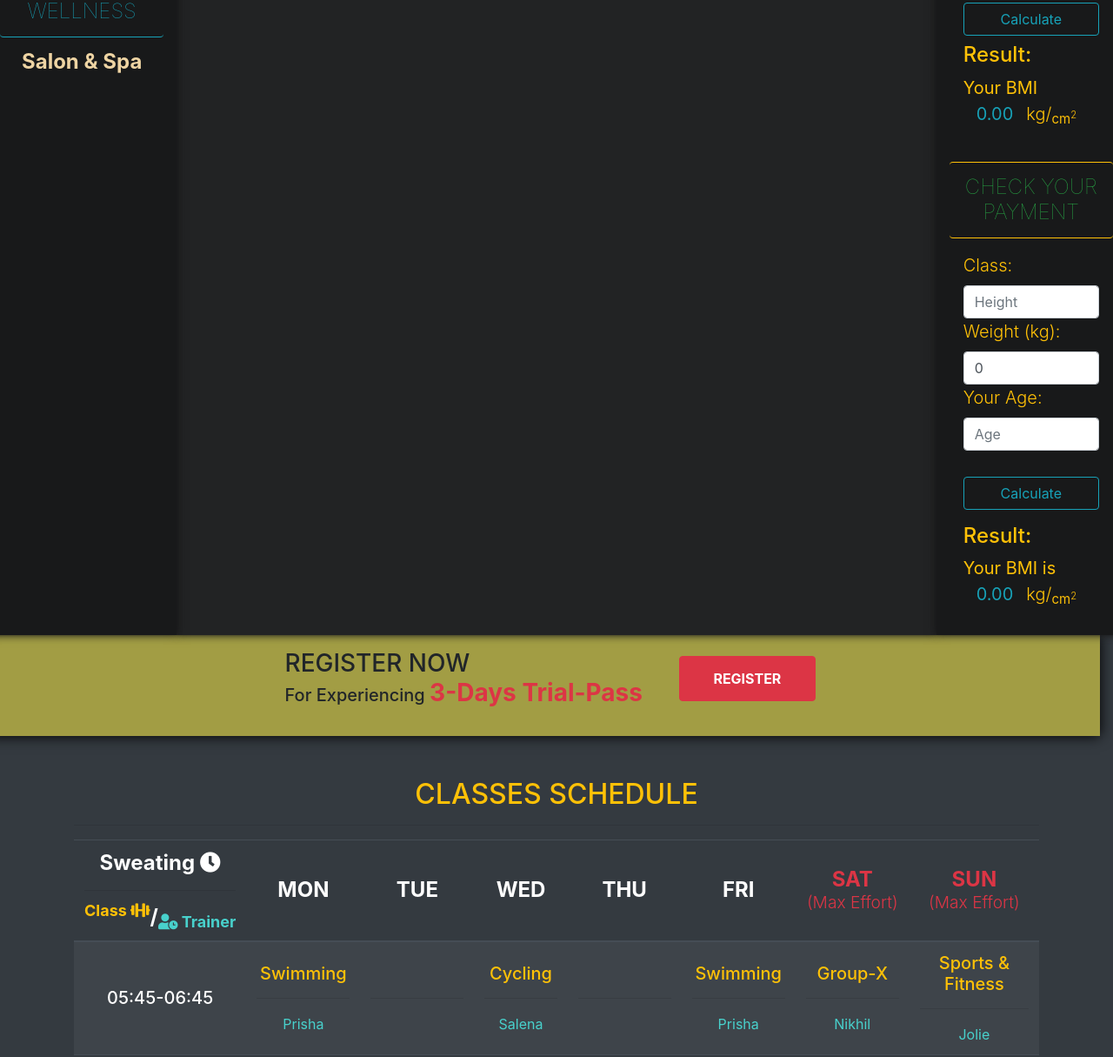
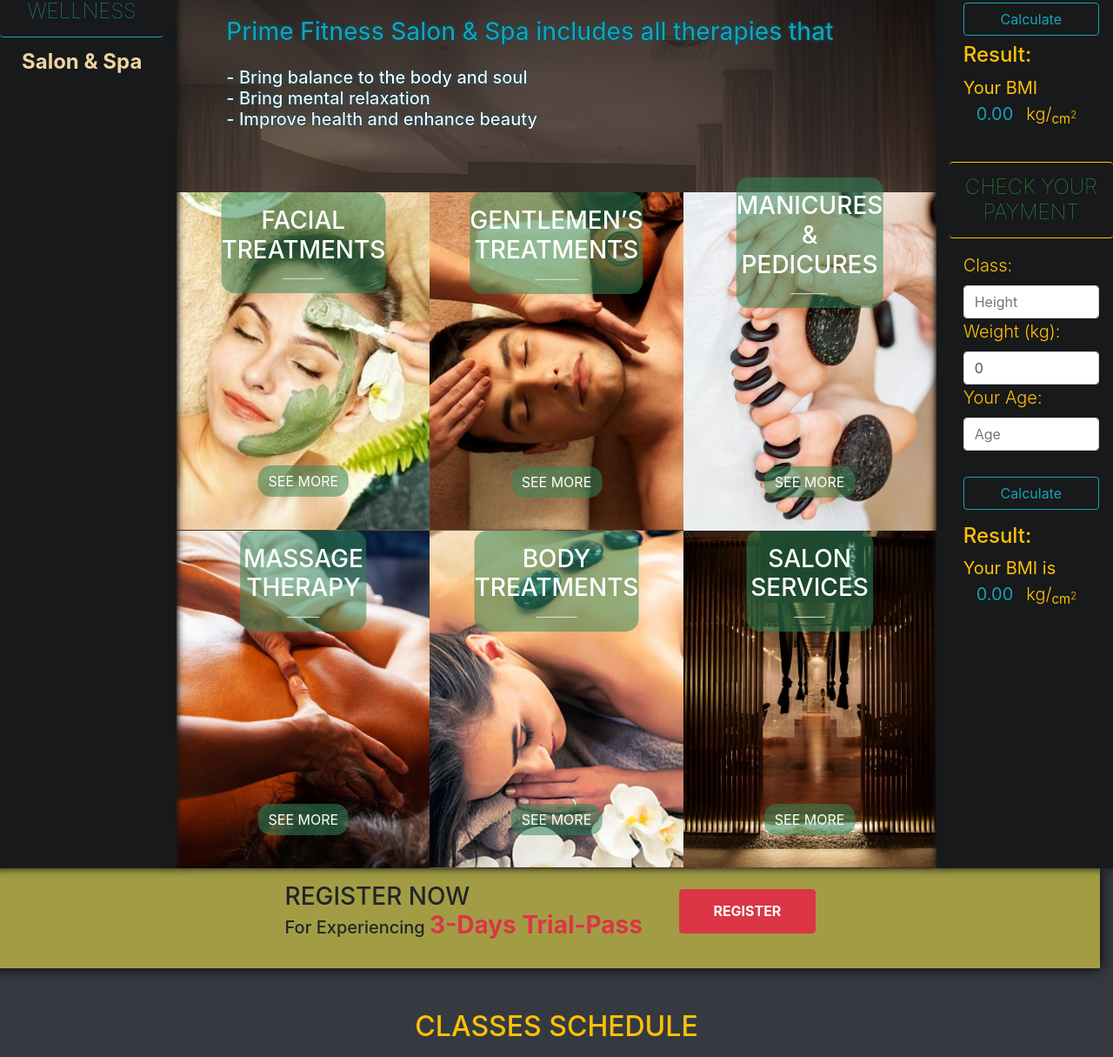
Before and after one commit to Maaguaete/2109.E0-eProject-Group_5, a plain HTML site: page services.html at #!/serSalonSpa in a window 1280 px wide. Shown: the part 573-1788 px from the top of the page at 87% size. Drawn offline with nearby package versions, Linux system fonts and the light colour scheme; some packages are replaced by stand-ins of ours.

Commit message:
update Salon Spa

```diff
--- a/serSalonSpa.html
+++ b/serSalonSpa.html
@@ -0,0 +1,69 @@
+<div class="row " style="background-image: url('images/spahead.jpg');
+min-height: 350px; background-repeat: no-repeat; background-size: cover;">
+    <h1 class="text-info w-100 text-right textSpa" style="position:relative;right:20%;top: 30px">SALON <small>&</small> SPA</h1>
+</div>
+<div class=" bgimgSpa row" style="background-attachment: fixed;background-position: center;background-repeat: no-repeat;background-size: cover;background-image: url( 'images/spabody.jpg' );min-height: 1024px; ">
+    <div class="row " style=" background-color: rgba(36, 37,38, 0.4); ">
+        <div class=" col-md-12 text-info my-auto textSpa text-justify p-5">
+            <h3 class="ml-4"> Prime Fitness Salon & Spa includes all therapies that </h3>
+            <ul class=" list-unstyled h5 text-light m-4 text-left ">
+                <li>- Bring balance to the body and soul</li>
+                <li>- Bring mental relaxation</li>
+                <li>- Improve health and enhance beauty</li>
+            </ul>
+        </div>
+    </div>
+
+    <div class="row container-fluid p-0 m-0 treatments">
+        <div class="col-md-4 p-0">
+            <h3 class="pt-3">
+                FACIAL TREATMENTS
+                <hr class="w-25 mx-auto my-3 bg-light">
+            </h3>
+            <img src=" images/facialtreatment.jpg" class="w-100" alt=" ">
+            <a href="https://spashiki.com/body-treatments/" target="_blank"><button class="btn btn-outline-success border-0 text-white">SEE MORE</button></a>
+        </div>
+        <div class="col-md-4  p-0">
+            <h3 class="pt-3">
+                GENTLEMEN’S TREATMENTS
+                <hr class="w-25 mx-auto my-3 bg-light">
+            </h3>
+            <img src=" images/gentlementTreatment.jpg" class="w-100" alt=" ">
+            <a href="https://spashiki.com/body-treatments/"><button class="btn btn-outline-success border-0 text-white">SEE MORE</button></a>
+        </div>
+        <div class="col-md-4  p-0">
+            <h3 class="pt-3">
+                MANICURES & PEDICURES
+                <hr class="w-25 mx-auto my-3 bg-light">
+            </h3>
+            <img src=" images/mani-pediCure.jpg" class="w-100" alt=" ">
+            <a href="https://spashiki.com/body-treatments/"><button class="btn btn-outline-success border-0 text-white">SEE MORE</button></a>
+        </div>
+    </div>
+    <div class="row container-fluid p-0 m-0 treatments">
+        <div class="col-md-4 p-0">
+            <h3 class="pt-3">
+                MASSAGE THERAPY
+                <hr class="w-25 mx-auto my-3 bg-light">
+            </h3>
+            <img src=" images/massageTherapy.jpg" class="w-100" alt=" ">
+            <a href="https://spashiki.com/body-treatments/" target="_blank"><button class="btn btn-outline-success border-0 text-white">SEE MORE</button></a>
+        </div>
+        <div class="col-md-4  p-0">
+            <h3 class="pt-3">
+                BODY TREATMENTS
+                <hr class="w-25 mx-auto my-3 bg-light">
+            </h3>
+            <img src=" images/btreatment.png" class="w-100" alt=" ">
+            <a href="https://spashiki.com/body-treatments/"><button class="btn btn-outline-success border-0 text-white">SEE MORE</button></a>
+        </div>
+        <div class="col-md-4  p-0">
+            <h3 class="pt-3">
+                SALON SERVICES
+                <hr class="w-25 mx-auto my-3 bg-light">
+            </h3>
+            <img src=" images/salonService.jpg" class="w-100" alt=" ">
+            <a href="https://spashiki.com/body-treatments/"><button class="btn btn-outline-success border-0 text-white">SEE MORE</button></a>
+        </div>
+    </div>
+</div>
--- a/services.html
+++ b/services.html
@@ -53,6 +53,7 @@
             background-color: rgb(24, 25, 26);
             box-shadow: 0px -2px 5px rgb(24, 25, 26), 0 0 10px rgb(24, 24, 24);
             padding-top: 20px;
+            margin: 0;
             z-index: 10;
         }
 
@@ -243,6 +244,47 @@
             text-shadow: black 0px 0px 2px, black 0px 0px 3px, rgba(0, 0, 0, 0.712) 0px 0px 5px, orangered 0px 0px 15px;
             font-weight: bolder;
             z-index: 399;
+        }
+        /* Spa */
+
+        .textSpa {
+            text-shadow: 0 0 1px black, 0 0 2px black, 0 0 3px rgb(23, 162, 184);
+        }
+
+        .treatments {
+            position: relative;
+            text-align: center;
+            color: white;
+        }
+
+        .treatments>div {
+            height: fit-content;
+        }
+
+        .treatments>div>h3 {
+            position: absolute;
+            top: 15%;
+            left: 50%;
+            transform: translate(-50%, -50%);
+            font-weight: bolde;
+            background-color: rgba(51, 136, 88, 0.534);
+            border-radius: 15px;
+        }
+
+        .treatments>div>a {
+            position: absolute;
+            bottom: 5%;
+            left: 50%;
+            transform: translate(-50%, -50%);
+            font-weight: bolder;
+            background-color: rgba(51, 136, 88, 0.534);
+            border-radius: 15px;
+        }
+
+        @media only screen and (max-device-width: 1024px) {
+            .bgimgSpa {
+                background-attachment: scroll;
+            }
         }
     </style>
 </head>
```
Also changed, not shown: aboutUs.html (+10 -10 lines), images/btreatment.jpg (added), images/btreatment.png (added), images/facialtreatment src.jpg (added), images/facialtreatment.jpg (added), images/gentlementTreatment.jpg (added), images/mani-pediCure.jpg (added), images/massageTherapy.jpg (added), images/salonService.jpg (added), images/spabathtub.jpg (added), images/spabathtub2.jpg (added), images/spabody.jpg (added), images/spahead.jpg (added), 1 other file.
